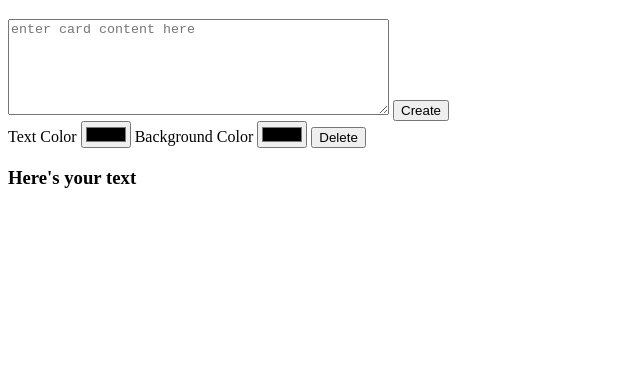
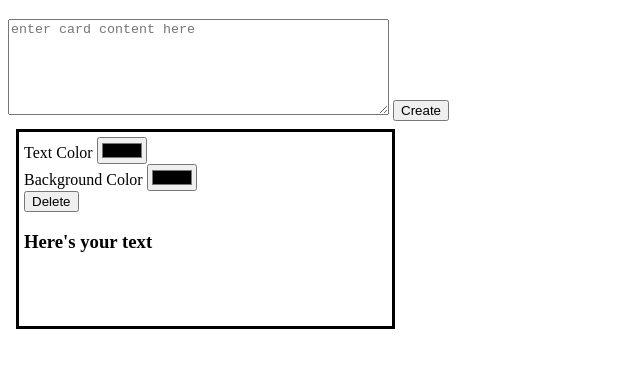
Before and after one commit to MeganCFord/NSS-SW-TeamChallenge1, a plain HTML site: page index.html in a window 1280 px wide. Shown: the part 61-428 px from the top of the page, without its empty margins (0-640 px from the left). Drawn offline with Linux system fonts and the light colour scheme.

Commit message:
styling added

```diff
--- a/index.html
+++ b/index.html
@@ -1,5 +1,5 @@
 <!-- Challenge #1
-When the user enters in text into the text area and then clicks the create button, create a new card element in the DOM. You decide the height/width of the card.
+When the user enters in text into the text area and then clicks the create button, create a new card element in the DOM.
 When the user selects a color from the first input, then the background color of that card, and no other cards, should change to the color chosen.
 When the user selects a color from the second input, then the font color of that card, and no other cards, should change to the color chosen.
 When the user clicks the Delete button, the containing card, and no other cards, should then be removed from the DOM. Not just made invisible, actually removed from the DOM. -->
@@ -10,7 +10,7 @@ When the user clicks the Delete button, the containing card, and no other cards,
   <meta charset="utf-8">
   <meta http-equiv="X-UA-Compatible" content="IE=edge">
   <title>Team Challenge 1</title>
-  <link rel="stylesheet" href="">
+  <link rel="stylesheet" href="main.css">
 </head>
 <body>
   <h1>Team Challenge 1</h1>
@@ -30,5 +30,6 @@ When the user clicks the Delete button, the containing card, and no other cards,
     <h3>Here's your text</h3> <!--this will be where the special text will go-->
    </div>
   </div>
+  <script src="challenge1.js"></script>
 </body>
 </html>
--- a/main.css
+++ b/main.css
@@ -0,0 +1,16 @@
+*{
+  box-sizing: border-box;
+}
+
+.card {
+  display: inline-block;
+  border: 3px solid black;
+  width: 30%;
+  height: 200px;
+  margin: 8px;
+  padding: 5px;
+}
+
+.card label {
+  display: block;
+}
```
